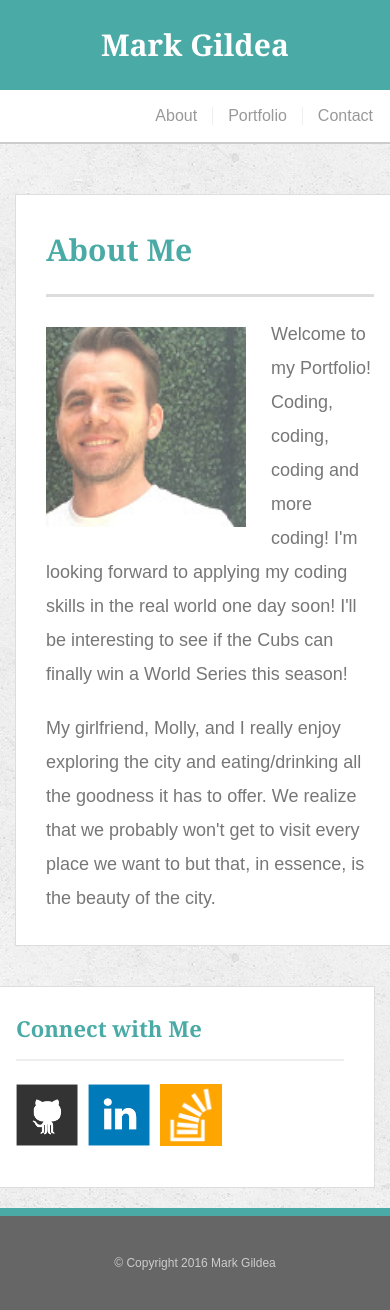
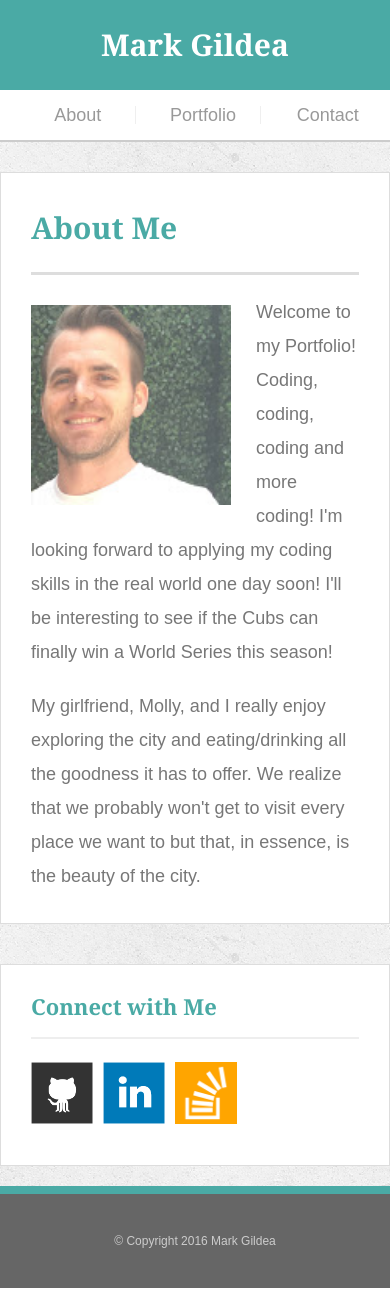
Before and after one commit to markwGildea/Responsive-Portfolio, a PHP site: page /index.php in a window 390 px wide. After the commit the page ends 1288 px from the top, so only its background shows below. Run offline with PHP 8.4, Linux system fonts and the light colour scheme.

Commit message:
Finalized

```diff
--- a/assets/css/style.css
+++ b/assets/css/style.css
@@ -216,19 +216,19 @@ input[type=submit] {
 
 @media screen and (max-width: 980px) {
 
-	#main-container,
 	.container {
 		width: 100%;
-		max-width: 980px;
+		max-width: 728px;
 	}
-	.main-section,
+	.main-section{
+		width: 100%;
+		max-width: 414px;
+	}
 	.sidebar {
 		width: 100%;
-		max-width: 980px;
+		max-width: 270px;
 	}
-	.sidebar {
-		max-width: none;
-	}
+
 }
 
 @media screen and (max-width: 768px) {
@@ -259,30 +259,34 @@ input[type=submit] {
 	#main-container,
 	.container {
 		width: 100%;
-		max-width: 640px;
+		max-width: none;
 
 	}
-	.main-section,
+	.main-section {
+		width: 100%;
+		max-width: none;
+	}
 	.sidebar {
 		width: 100%;
 		max-width: none;
-		margin-left: 15px;
-		margin-right: 15px;
+
 	}
 	.sidebar {
 		margin-top: 0px;
 
 	}
 	#main-container {
-		padding-top: 20px;
+		padding-top: 0px;
 	}
+
 	nav {
+		width: 100%;
+		text-align: center;
 		margin-top: 0px;
-		padding: 17px;
-		text-align: center;
-		font-size: 16px;
+		padding: 8px;
 	}
 	nav a {
-		float: left;
+		width: 32%;
+		margin: 0px;
 	}
 }
```
